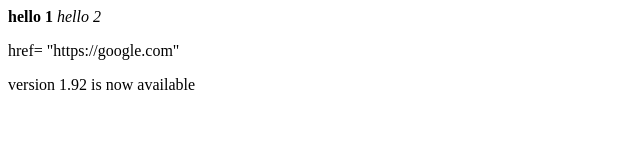
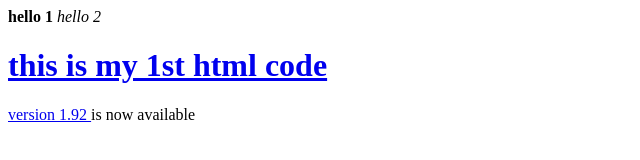
Before and after one commit to stark-2102/WEB-DEV, a plain HTML site: page index.html in a window 1280 px wide. Shown: the whole page, without its empty margins (0-640 px from the left). Drawn offline with Linux system fonts and the light colour scheme.

Commit message:
added h1

```diff
--- a/index.html
+++ b/index.html
@@ -11,10 +11,8 @@
         hello 2
     </i>
 
-    <a>
-      <p>
-        href= "https://google.com"
-      </p>
+    <a href= "https://google.com">
+<h1>this is my 1st html code</h1>
        version 1.92
     </a>
     is now available
```
